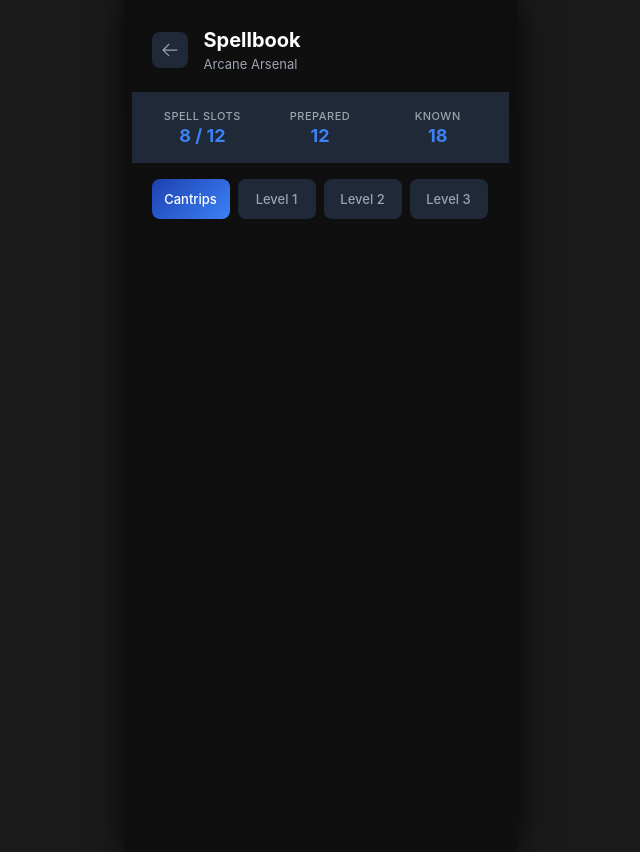
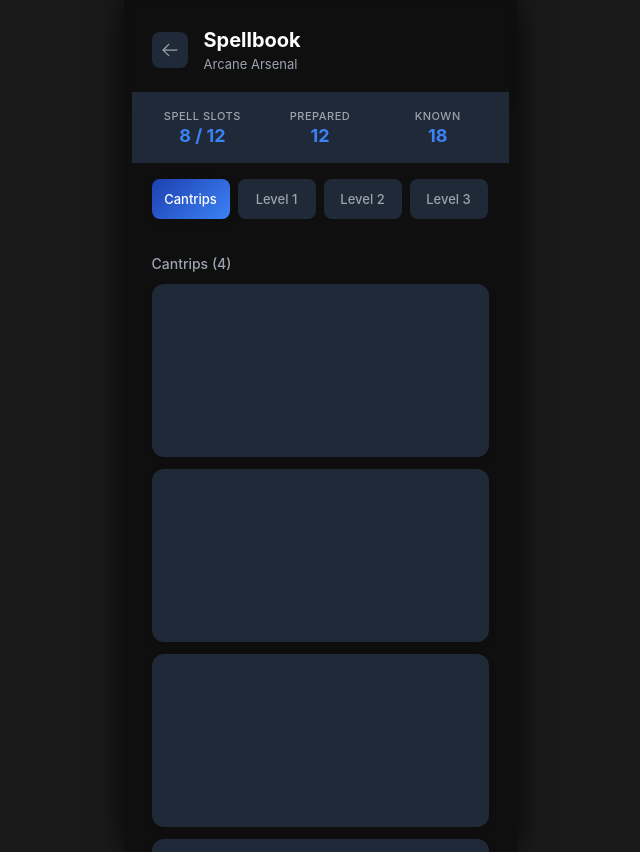
Before and after one commit to Whimsy-rat-trap/dnd-mobile-app, a React (Create React App) app: page /spellbook in a window 1280 px wide. Shown: the whole page, without its empty margins (320-960 px from the left). Built offline with nearby package versions, Linux system fonts and the light colour scheme.

Commit message:
0.0.23 (work on the spellbook page)

```diff
--- a/src/pages/SpellbookContainer.css
+++ b/src/pages/SpellbookContainer.css
@@ -133,7 +133,6 @@
     flex-shrink: 0;
 }
 
-/* Неактивная кнопка */
 .tab-btn:not(.active) {
     background: #1f2937;
     color: #9ca3af;
@@ -144,9 +143,54 @@
     color: #e5e7eb;
 }
 
-/* Активная кнопка */
 .tab-btn.active {
     box-shadow: 0 4px 12px 0 rgba(0, 0, 0, 0.1);
     background: linear-gradient(315deg, #3b82f6 0%, #1e40af 100%);
     color: #fff;
 }
+
+/* Spell Content */
+.spell-content {
+    padding: 0 20px;
+    background: #0f0f0f;
+    width: 377px;
+    box-sizing: border-box;
+    margin-top: 0;
+    padding-bottom: 20px;
+}
+
+.spell-list-title {
+    font-family: var(--font-family);
+    font-weight: 500;
+    font-size: 14px;
+    color: #9ca3af;
+    text-align: left;
+    padding-top: 20px;
+    margin-bottom: 12px;
+}
+
+.spell-cards {
+    display: flex;
+    flex-direction: column;
+    gap: 12px;
+}
+
+.spell-card {
+    border-radius: 12px;
+    padding: 16px;
+    width: 100%;
+    height: 173px;
+    box-shadow: 0 2px 8px 0 rgba(0, 0, 0, 0.1);
+    background: #1f2937;
+    box-sizing: border-box;
+    display: flex;
+    flex-direction: column;
+}
+
+.spell-card-header {
+    flex-shrink: 0;
+}
+
+.spell-card-details {
+    flex: 1;
+}
--- a/src/pages/SpellbookContainer.tsx
+++ b/src/pages/SpellbookContainer.tsx
@@ -1,8 +1,15 @@
-// src/pages/SpellbookContainer.tsx
 import React, { useState } from 'react';
 import './SpellbookContainer.css';
 
 type TabKey = 'cantrips' | 'level1' | 'level2' | 'level3';
+
+// Тип для заклинания
+interface Spell {
+    id: string;
+    name: string;
+    level: number;
+    school?: string;
+}
 
 const SpellbookContainer: React.FC = () => {
     const [activeTab, setActiveTab] = useState<TabKey>('cantrips');
@@ -17,6 +24,33 @@ const SpellbookContainer: React.FC = () => {
         { id: 'level2', label: 'Level 2' },
         { id: 'level3', label: 'Level 3' },
     ];
+
+    const spellsData: Record<TabKey, Spell[]> = {
+        cantrips: [
+            { id: '1', name: 'Acid Splash', level: 0 },
+            { id: '2', name: 'Blade Ward', level: 0 },
+            { id: '3', name: 'Dancing Lights', level: 0 },
+            { id: '4', name: 'Fire Bolt', level: 0 },
+        ],
+        level1: [
+            { id: '5', name: 'Chromatic Orb', level: 1 },
+            { id: '6', name: 'Magic Missile', level: 1 },
+            { id: '7', name: 'Shield', level: 1 },
+        ],
+        level2: [
+            { id: '8', name: 'Invisibility', level: 2 },
+            { id: '9', name: 'Misty Step', level: 2 },
+            { id: '10', name: 'Scorching Ray', level: 2 },
+        ],
+        level3: [
+            { id: '11', name: 'Counterspell', level: 3 },
+            { id: '12', name: 'Fireball', level: 3 },
+            { id: '13', name: 'Haste', level: 3 },
+        ],
+    };
+
+    const currentSpells = spellsData[activeTab];
+    const title = `${activeTab === 'cantrips' ? 'Cantrips' : `Level ${activeTab.replace('level', '')}`} (${currentSpells.length})`;
 
     return (
         <div className="spellbook-page">
@@ -61,6 +95,23 @@ const SpellbookContainer: React.FC = () => {
                     </button>
                 ))}
             </div>
+
+            {/* Spell Content */}
+            <div className="spell-content spell-section">
+                <div className="spell-list-title">{title}</div>
+                <div className="spell-cards">
+                    {currentSpells.map((spell) => (
+                        <div key={spell.id} className="spell-card">
+                            <div className="spell-card-header">
+
+                            </div>
+                            <div className="spell-card-details">
+
+                            </div>
+                        </div>
+                    ))}
+                </div>
+            </div>
         </div>
     );
 };
```
